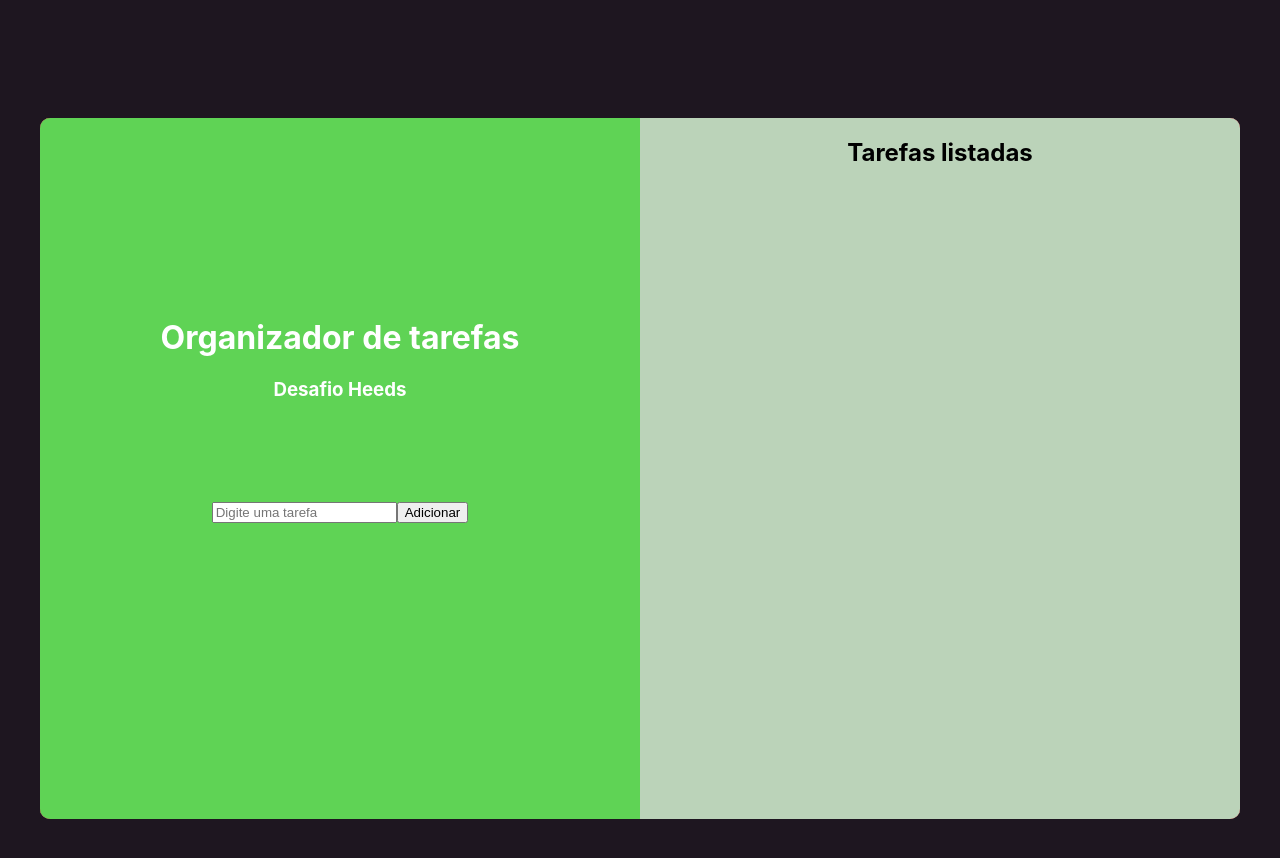
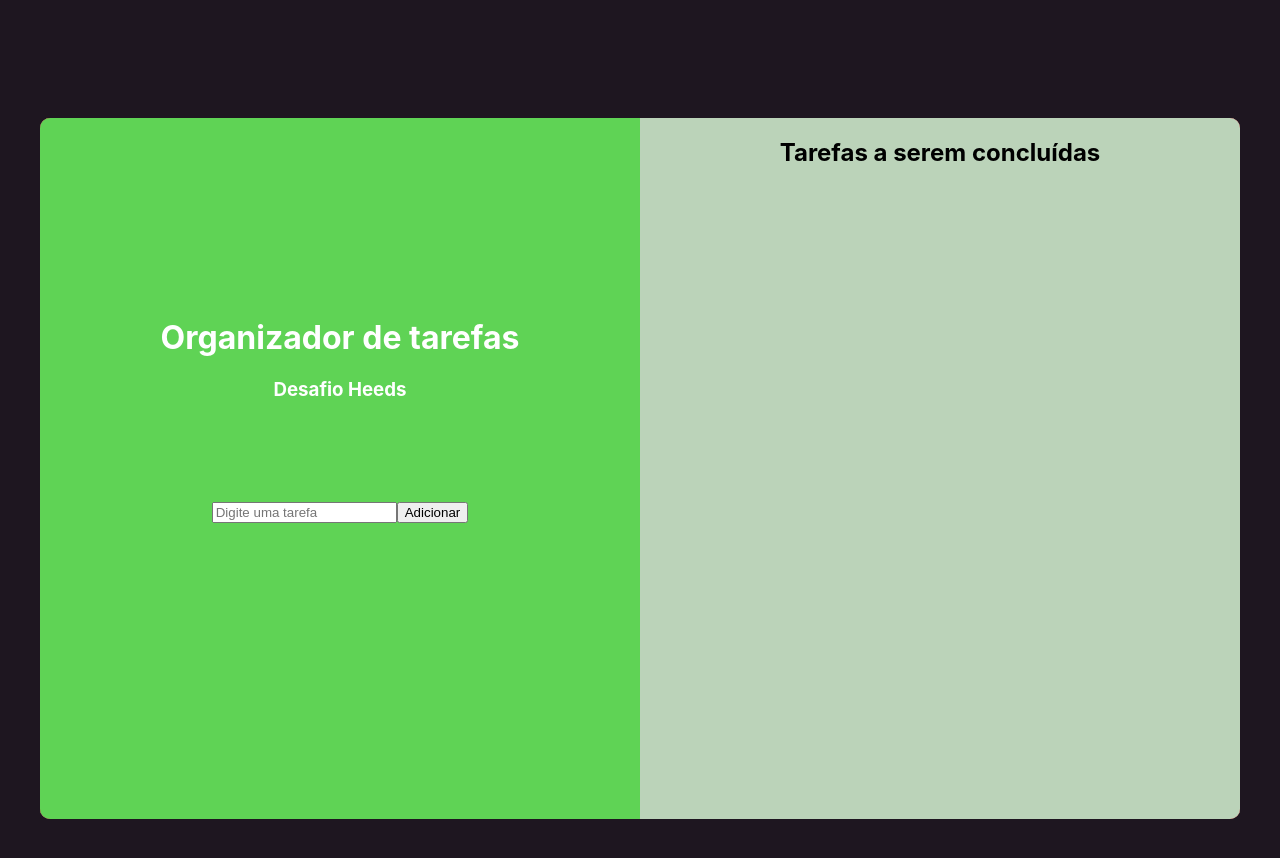
Before and after one commit to wilembergson/desafio-estagio-ts, a React (Create React App) app: page / in a window 1280 px wide. Shown: the top 858 px of the page. Built offline with nearby package versions, Linux system fonts and the light colour scheme.

Commit message:
Tarefa criada

```diff
--- /dev/null
+++ b/src/components/Tarefa/Tarefa.jsx
@@ -0,0 +1,12 @@
+
+
+export default function Tarefa({tarefas}){
+    return(
+        <div className="lado-direito">
+            <h2>Tarefas a serem concluídas</h2>
+            {tarefas.map(t => (
+                <div>{t.texto}</div>
+            ))}
+        </div>
+    )
+}
--- a/src/components/inicial/Inicial.tsx
+++ b/src/components/inicial/Inicial.tsx
@@ -1,7 +1,7 @@
 import { ChangeEvent, useState } from 'react'
 import './Inicial.css'
 import TarefasForm from '../TarefasForm/TarefasForm'
-
+import Tarefa from '../Tarefa/Tarefa'
 
 type Task = {
     id: number,
@@ -23,13 +23,14 @@ export default function Inicial(){
     return(
         <div className="inicial">
             <TarefasForm onSubmit={adicionar}/>
+            <Tarefa tarefas={tarefas}/>
 
-            <div className="lado-direito">
+            {/*<div className="lado-direito">
                 <h2>Tarefas listadas</h2>
                 {tarefas.map(t=>(
                  <div>ID:{t.id}, {t.texto}</div>
                 ))}
-            </div>
+                </div>*/}
         </div>
     )
 }
```
